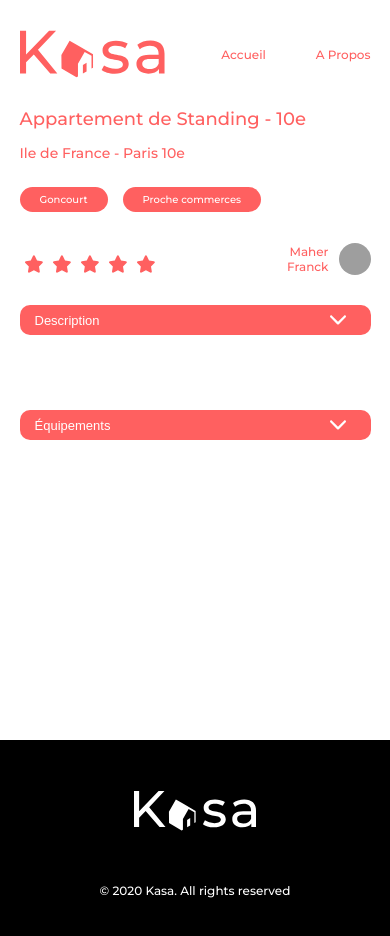
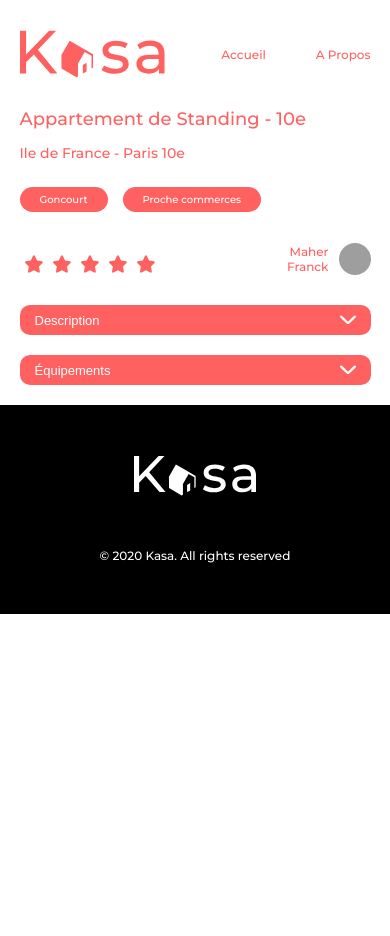
Before and after one commit to houssni-amin/Kasa, a React (Create React App) app: page /logement/0979876d in a window 390 px wide. Shown: the top 936 px of the page. After the commit the page ends 844 px from the top, so only its background shows below. Built offline with nearby package versions, Linux system fonts and the light colour scheme; grey boxes are pictures that could not be loaded.

Commit message:
Utilisation du composant Collapse dans la page Logement

```diff
--- a/src/pages/Logement/index.jsx
+++ b/src/pages/Logement/index.jsx
@@ -1,7 +1,7 @@
 import { useParams } from 'react-router-dom'
 import logements from '../../data/logements.json'
-import { useState } from 'react'
 import './logement.css'
+import Collapse from '../../components/Collapse'
 
 function Logement() {
   const { id } = useParams()
@@ -9,15 +9,6 @@ function Logement() {
   const { title, location, description, equipments, tags, host, rating } =
     logement
   const { name, picture } = host
-
-  const [descriptionCollapse, setDescriptionCollapse] = useState(false)
-  const collapseDescription = () => {
-    setDescriptionCollapse(!descriptionCollapse)
-  }
-  const [equipmentsCollapse, setEquipmentsCollapse] = useState(false)
-  const collapseEquipments = () => {
-    setEquipmentsCollapse(!equipmentsCollapse)
-  }
 
   const [firstName, lastName] = name.split(' ')
 
@@ -94,58 +85,19 @@ function Logement() {
           </div>
         </div>
       </div>
-
-      <div className="collapse-container">
-        <div className="logement-collapse collapse-description">
-          <button onClick={collapseDescription}>
-            <p>Description</p>
-            <svg
-              width="24"
-              height="14"
-              viewBox="0 0 24 14"
-              fill="none"
-              xmlns="http://www.w3.org/2000/svg"
-              style={{
-                transform: descriptionCollapse ? 'rotate(180deg)' : 'rotate(0)',
-                transition: '0.3s ease',
-              }}
-            >
-              <path
-                d="M10.7897 13.2103C11.4591 13.8797 12.5462 13.8797 13.2157 13.2103L23.4979 2.92804C24.1674 2.25862 24.1674 1.17148 23.4979 0.502064C22.8285 -0.167355 21.7414 -0.167355 21.072 0.502064L12 9.57403L2.92804 0.507419C2.25862 -0.162 1.17148 -0.162 0.502064 0.507419C-0.167355 1.17684 -0.167355 2.26397 0.502064 2.93339L10.7843 13.2157L10.7897 13.2103Z"
-                fill="white"
-              />
-            </svg>
-          </button>
-          {descriptionCollapse && <p className="logement-txt">{description}</p>}
+      <div className="logement-collapses">
+        <div className="collapse-left">
+          <Collapse title="Description" text={description} />
         </div>
-
-        <div className="logement-collapse collapse-equipements">
-          <button onClick={collapseEquipments}>
-            <p>Équipements</p>
-            <svg
-              width="24"
-              height="14"
-              viewBox="0 0 24 14"
-              fill="none"
-              xmlns="http://www.w3.org/2000/svg"
-              style={{
-                transform: equipmentsCollapse ? 'rotate(180deg)' : 'rotate(0)',
-                transition: '0.3s ease',
-              }}
-            >
-              <path
-                d="M10.7897 13.2103C11.4591 13.8797 12.5462 13.8797 13.2157 13.2103L23.4979 2.92804C24.1674 2.25862 24.1674 1.17148 23.4979 0.502064C22.8285 -0.167355 21.7414 -0.167355 21.072 0.502064L12 9.57403L2.92804 0.507419C2.25862 -0.162 1.17148 -0.162 0.502064 0.507419C-0.167355 1.17684 -0.167355 2.26397 0.502064 2.93339L10.7843 13.2157L10.7897 13.2103Z"
-                fill="white"
-              />
-            </svg>
-          </button>
-          {equipmentsCollapse && (
-            <div className="logement-txt">
-              {equipments.map((equipments, index) => (
-                <p key={index}>{equipments}</p>
-              ))}
-            </div>
-          )}
+        <div className="collapse-right">
+          <Collapse
+            title="Équipements"
+            text={equipments.map((equipment, index) => (
+              <p key={index} className="txt-equipements">
+                {equipment}
+              </p>
+            ))}
+          />
         </div>
       </div>
     </div>
--- a/src/pages/Logement/logement.css
+++ b/src/pages/Logement/logement.css
@@ -94,65 +94,23 @@
   align-items: center;
 }
 
-.collapse-container {
-  width: 100%;
+.logement-collapses {
+  width: 90%;
   display: flex;
-  align-items: center;
-  justify-content: space-between;
-  margin-bottom: 410px;
 }
 
-.collapse-container button {
-  display: flex;
-  justify-content: space-between;
-  align-items: center;
-  background-color: #ff6060;
-  border: none;
-  border-radius: 10px;
+.collapse-left {
   width: 100%;
-  height: 52px;
-  font-size: 24px;
-  font-weight: 500;
-  color: #ffffff;
-  text-align: left;
-  padding-left: 15px;
-  padding-right: 25px;
-  z-index: 2;
-  cursor: pointer;
-}
-
-.collapse-description {
-  display: flex;
-  position: relative;
-  margin-left: 5%;
   margin-right: 2.5%;
 }
 
-.collapse-equipements {
-  display: flex;
-  position: relative;
+.collapse-right {
+  width: 100%;
   margin-left: 2.5%;
-  margin-right: 5%;
 }
 
-.logement-collapse {
-  width: 100%;
-  flex-direction: column;
-}
-
-.collapse-container svg {
-  transition: 0.3s ease;
-}
-
-.logement-txt {
-  background-color: #f6f6f6;
-  color: #ff6060;
-  padding: 30px 10px 10px 10px;
-  margin: 0;
-  width: calc(100% - 20px);
-  overflow: hidden;
-  position: absolute;
-  top: 45px;
+.txt-equipements {
+  margin: 3px;
 }
 
 @media only screen and (max-width: 600px) {
@@ -201,43 +159,15 @@
     width: 18px;
   }
 
-  .collapse-container {
-    display: flex;
+  .logement-collapses {
     flex-direction: column;
-    margin-bottom: 300px;
   }
 
-  .collapse-description {
-    margin: 0;
-    margin-bottom: 75px;
+  .collapse-left {
+    margin-right: 0%;
   }
 
-  .collapse-equipements {
-    margin: 0;
-  }
-
-  .collapse-container button {
-    height: 30px;
-    font-size: 13px;
-    width: 100%;
-    margin-left: 5%;
-    margin-right: 5%;
-  }
-
-  .collapse-container svg {
-    width: 16px;
-  }
-
-  .logement-txt {
-    padding: 15px 5px 5px 5px;
-    width: calc(100% - 10px);
-    top: 20px;
-    font-size: 12px;
-  }
-
-  .logement-collapse {
-    width: 90%;
-    flex-direction: column;
-    align-items: center;
+  .collapse-right {
+    margin-left: 0%;
   }
 }
```
